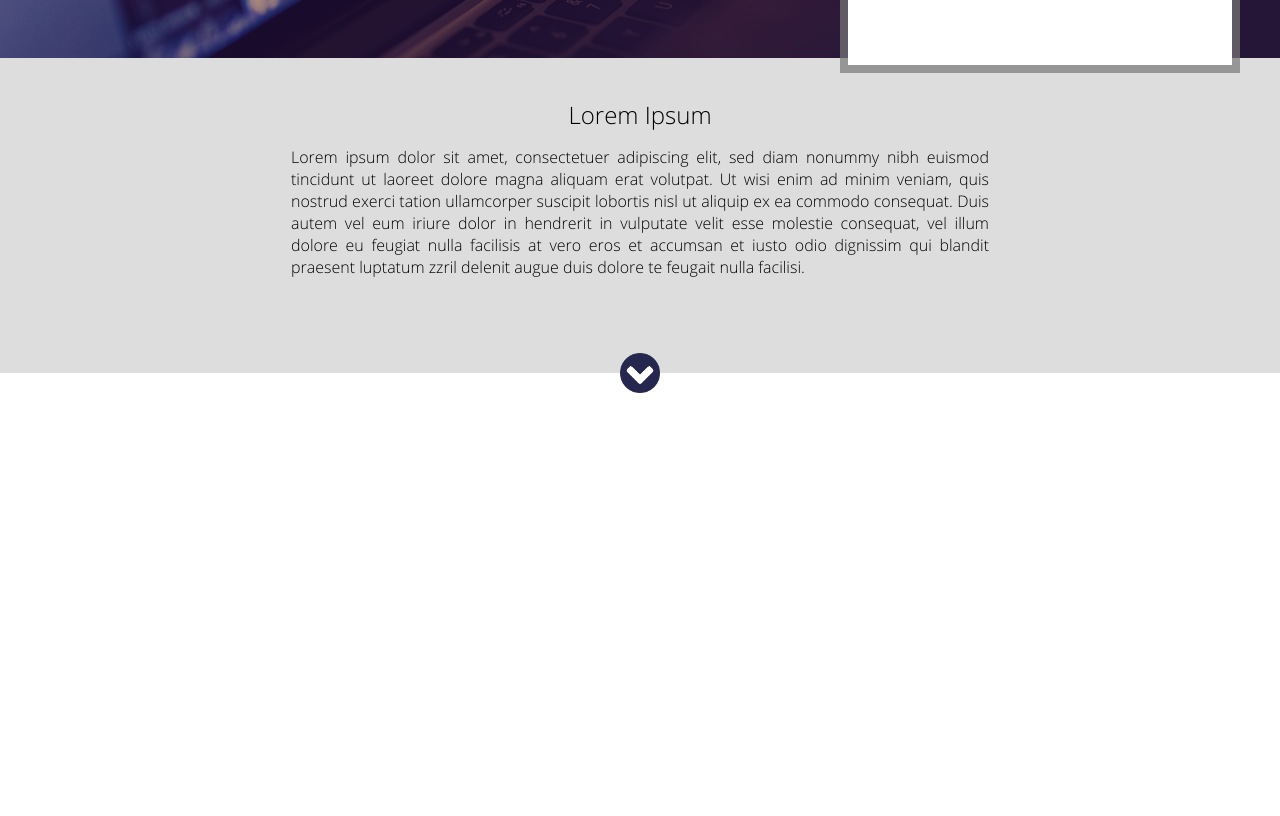
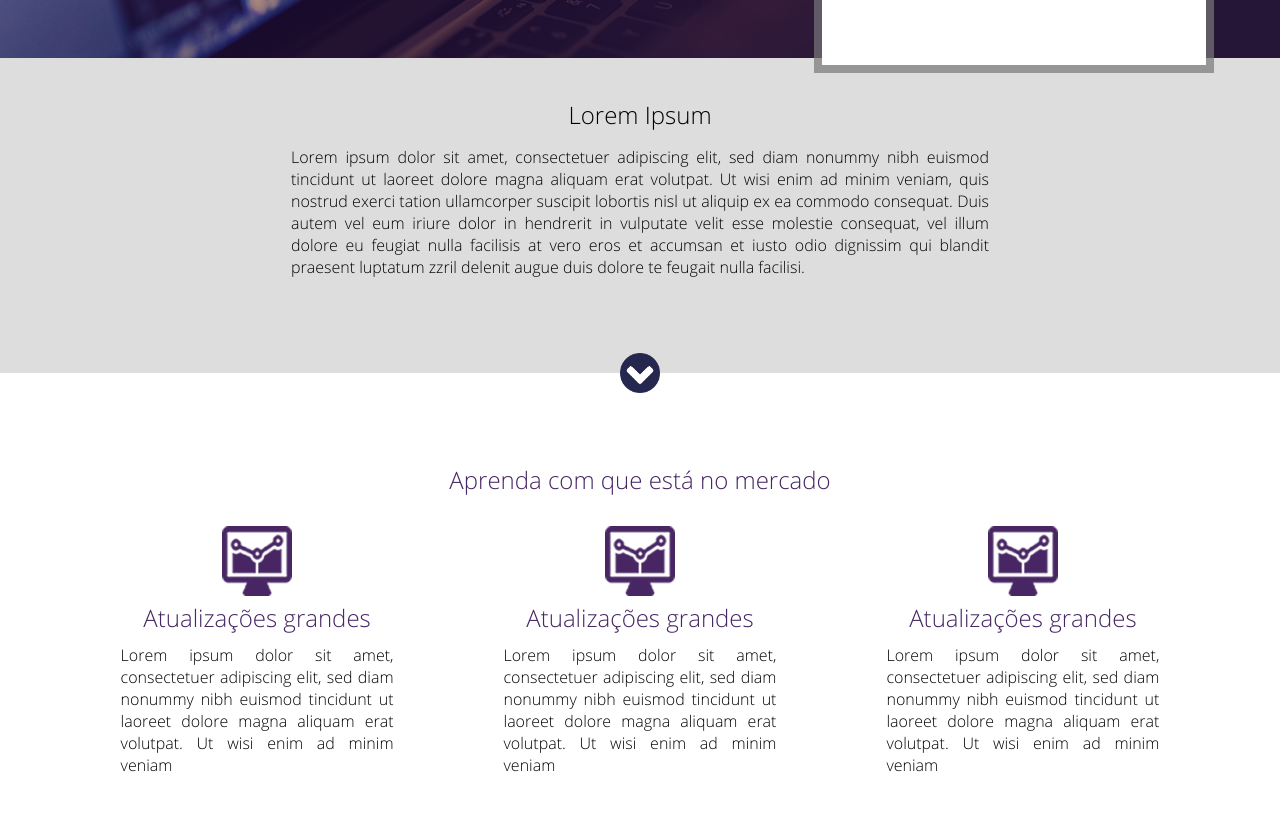
Before and after one commit to Tiagox42/CursoFrontEnd-LandingPage-1, a plain HTML site: page index.html in a window 1280 px wide. Shown: the part 559-1375 px from the top of the page. Before the commit the page ends 952 px from the top, so only its background shows below. Drawn offline with Linux system fonts and the light colour scheme.

Commit message:
nova sesssão

```diff
--- a/css/style.css
+++ b/css/style.css
@@ -8,6 +8,7 @@
 .center {
     width: 1200px;
     margin: 0 auto;
+    padding: 0 2%;
 }
 
 html,
@@ -21,6 +22,7 @@ body {
 }
 
 .header {
+    min-width: 1200px;
     width: 100%;
     height: 60px;
     background-color: #212343;
@@ -32,6 +34,7 @@ body {
 
 .container-banner {
     width: 100%;
+    min-width: 1200px;
     height: 557px;
     background-image: url("../images/header_bg.png");
     background-size: cover;
@@ -111,9 +114,9 @@ body {
 
 .container-list {
     padding: 30px;
-    margin-top: 40px;
+    margin-top: 100px;
     float: left;
-    width: 619px;
+    width: 519px;
     height: 270px;
     background-color: rgba(33, 35, 67, 0.7);
 }
@@ -128,6 +131,7 @@ body {
 }
 
 .container-2 {
+    min-width: 1200px;
     padding: 40px 0;
     background-color: rgb(221, 221, 221);
     text-align: center;
@@ -154,3 +158,34 @@ body {
     background-image: url('../images/arrow.png');
     background-size: 100% 100%;
 }
+
+.section-1{
+    min-width: 1200px;
+    padding: 90px 0;
+}
+
+.section-1 h2{
+    text-align: center;
+    color: #462663;
+    font-weight: normal;
+}
+
+.container-section{
+    text-align: center;
+}
+
+.container-single{
+    float: left;
+    width: 33.333%;
+    padding: 30px;
+}
+
+.container-single p{
+    display: inline-block;
+    text-align: justify;
+    padding: 10px 25px;
+}
+
+.container-single img{
+    width: 70px;
+}
--- a/index.html
+++ b/index.html
@@ -35,7 +35,7 @@
                         </div>
                         <div class="input-container">
                             <span>E-mail*</span>
-                            <input type="text" name="e-mail" id="" required />
+                            <input type="text" name="email" id="" required />
                         </div>
                         <div class="input-container">
                             <span>Telefone*</span>
@@ -62,6 +62,37 @@
         </div>
         <div class="arrow"></div>
     </div>
+    <div class="section-1">
+        <div class="center">
+        <h2>Aprenda com que está no mercado</h2>
+        <div class="container-section">
+            <div class="container-single">
+                <div><img src="images/icon.png" alt=""></div>
+                <div class="text-container-single">
+                    <h2>Atualizações grandes</h2>
+                    <p>Lorem ipsum dolor sit amet, consectetuer adipiscing elit, sed diam nonummy nibh euismod tincidunt ut laoreet dolore magna aliquam erat volutpat. Ut wisi enim ad minim veniam</p>
+
+                </div>
+            </div>
+            <div class="container-single">
+                <div><img src="images/icon.png" alt=""></div>
+                <div class="text-container-single">
+                    <h2>Atualizações grandes</h2>
+                    <p>Lorem ipsum dolor sit amet, consectetuer adipiscing elit, sed diam nonummy nibh euismod tincidunt ut laoreet dolore magna aliquam erat volutpat. Ut wisi enim ad minim veniam</p>
+
+                </div>
+            </div>
+            <div class="container-single">
+                <div><img src="images/icon.png" alt=""></div>
+                <div class="text-container-single">
+                    <h2>Atualizações grandes</h2>
+                    <p>Lorem ipsum dolor sit amet, consectetuer adipiscing elit, sed diam nonummy nibh euismod tincidunt ut laoreet dolore magna aliquam erat volutpat. Ut wisi enim ad minim veniam</p>
+
+                </div>
+            </div>
+        </div>
+    </div>
+    </div>
 </body>
 
 </html>
```
Also changed, not shown: 1 other file.
